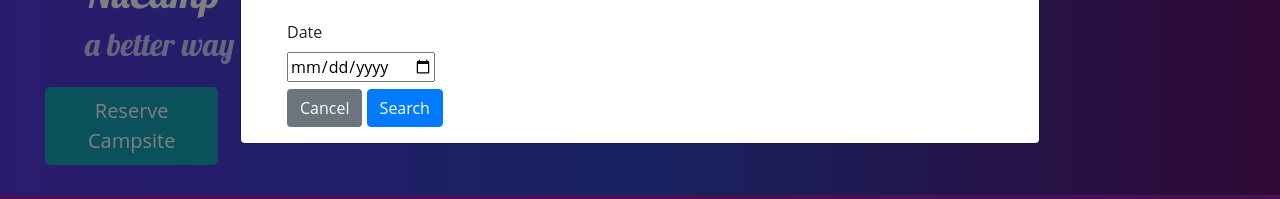
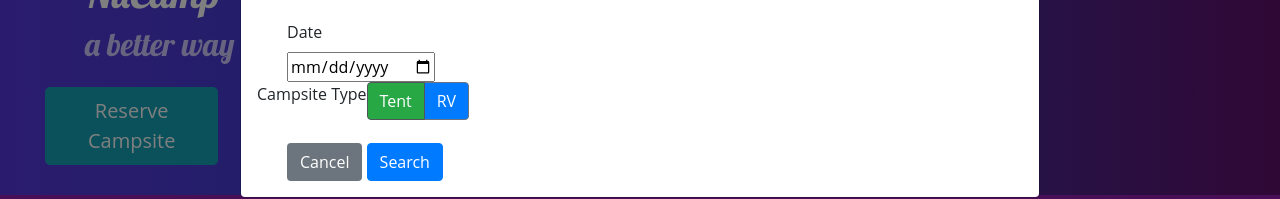
Before and after one commit to BrandonHamburg/NucampProject, a website: page index.html in a window 1280 px wide. Both pictures are taken after a click on the button "Reserve Campsite". Shown: the part 161-360 px from the top of the page. Drawn offline with nearby package versions, Linux system fonts and the light colour scheme.

Commit message:
Finished all tasks, need to fix formatting

```diff
--- a/index.html
+++ b/index.html
@@ -84,6 +84,33 @@
                   <label class="col" for="date">Date</label>
                   <div class="col">
                     <input type="date" id="date" name="date" />
+                  </div>
+                  <div class="form-group row">
+                    Campsite Type
+                    <div
+                      class="btn-group btn-group-toggle"
+                      data-toggle="buttons"
+                    >
+                      <label class="btn btn-secondary active bg-success">
+                        <input
+                          type="radio"
+                          name="options"
+                          id="siteTent"
+                          autocomplete="off"
+                          checked
+                        />
+                        Tent
+                      </label>
+                      <label class="btn btn-secondary bg-primary">
+                        <input
+                          type="radio"
+                          name="options"
+                          id="siteRV"
+                          autocomplete="off"
+                        />
+                        RV
+                      </label>
+                    </div>
                   </div>
                 </div>
                 <div>
```
